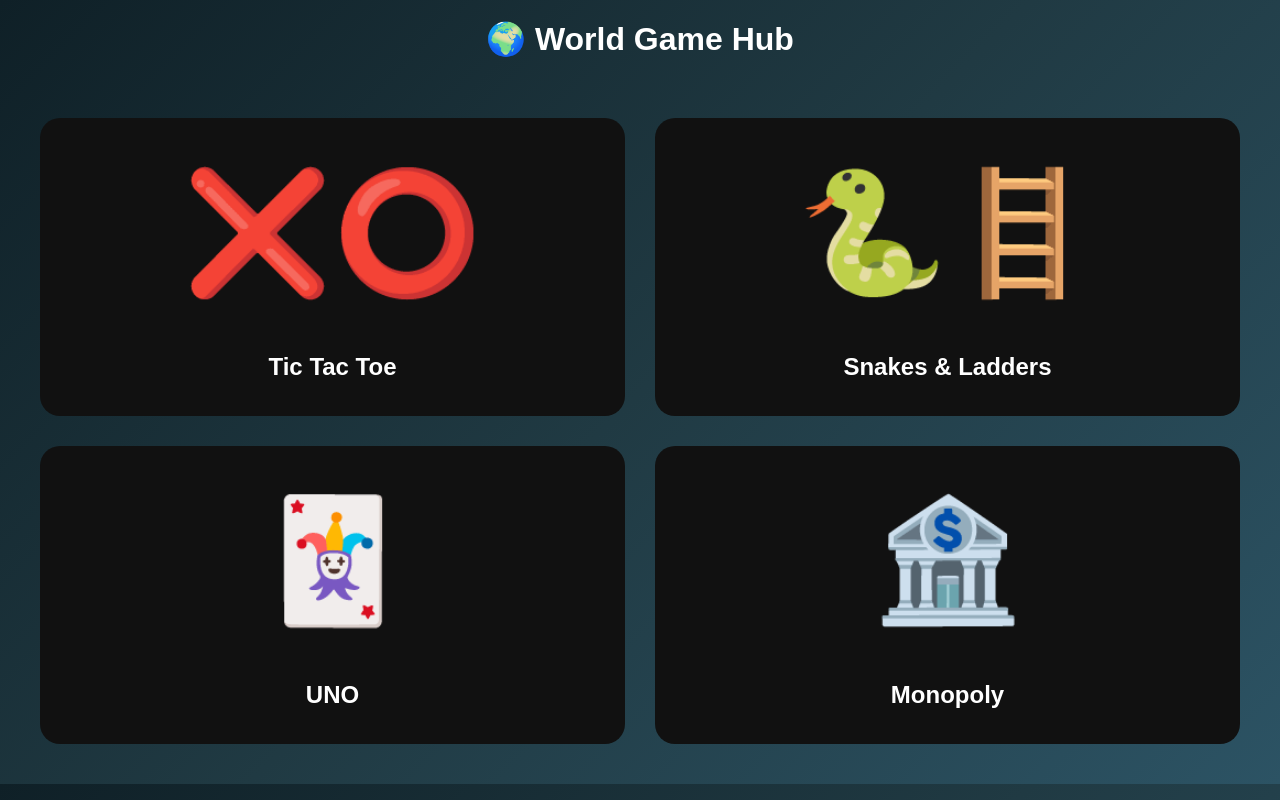
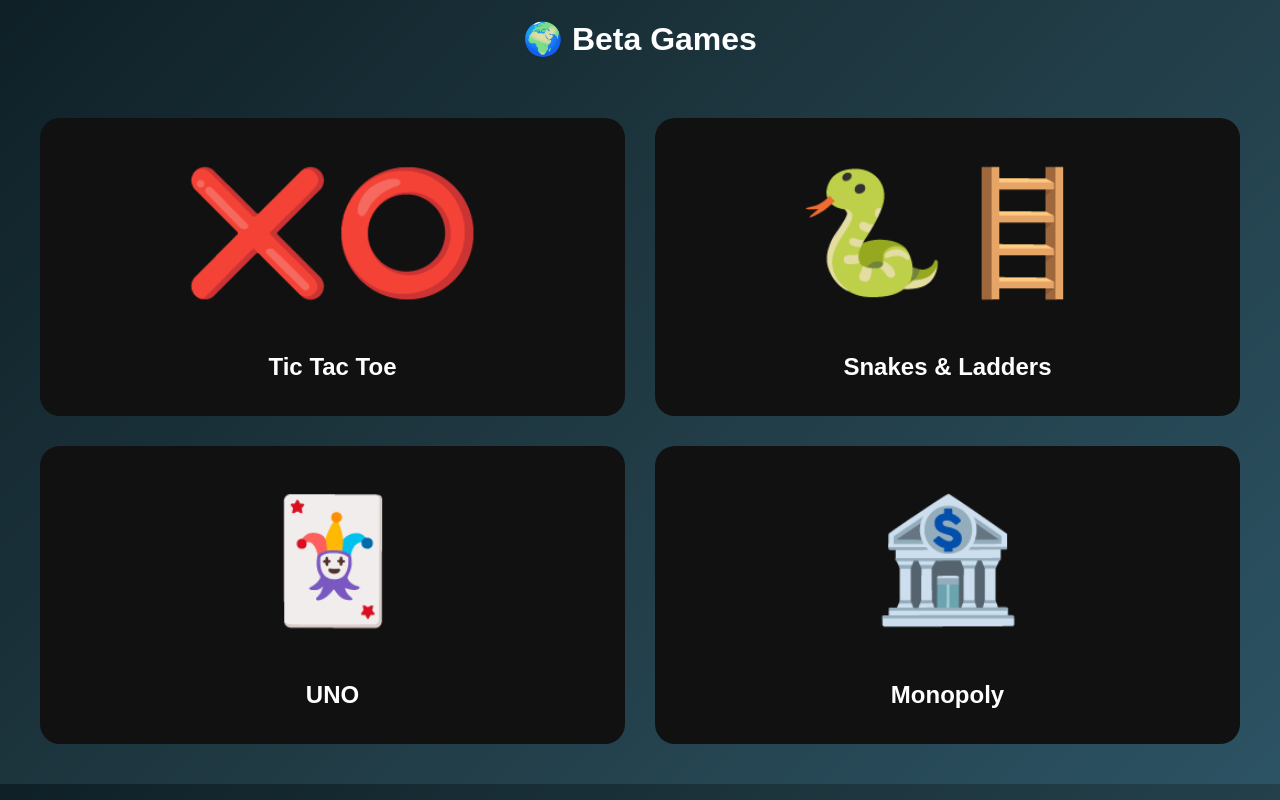
Before and after one commit to 6aich/Beta-Games, a plain HTML site: page index.html in a window 1280 px wide. Drawn offline with Linux system fonts and the light colour scheme.

Commit message:
Change header from 'World Game Hub' to 'Beta Games'

```diff
--- a/index.html
+++ b/index.html
@@ -78,7 +78,7 @@
 
 <body>
 
-<h1>🌍 World Game Hub</h1>
+<h1>🌍 Beta Games</h1>
 
 <div id="menu">
     <div class="gameTile" onclick="openGame('xo')">
```
